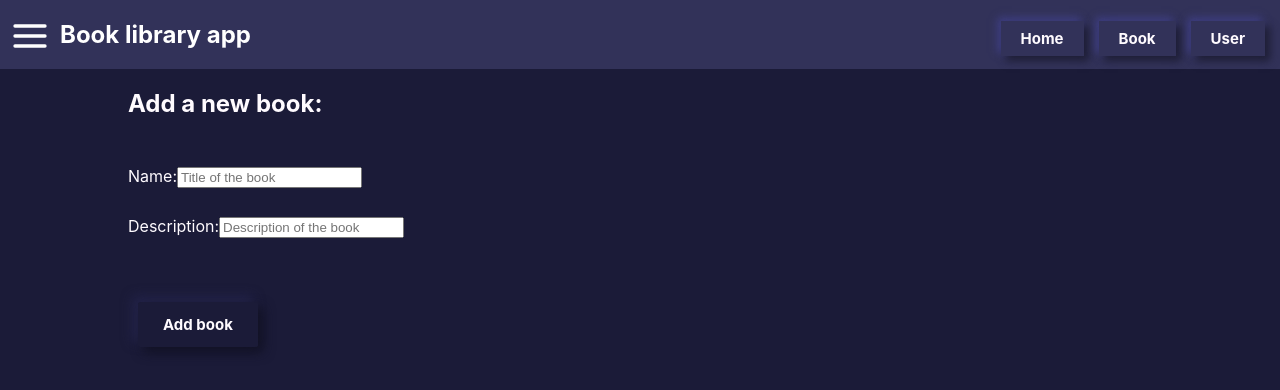
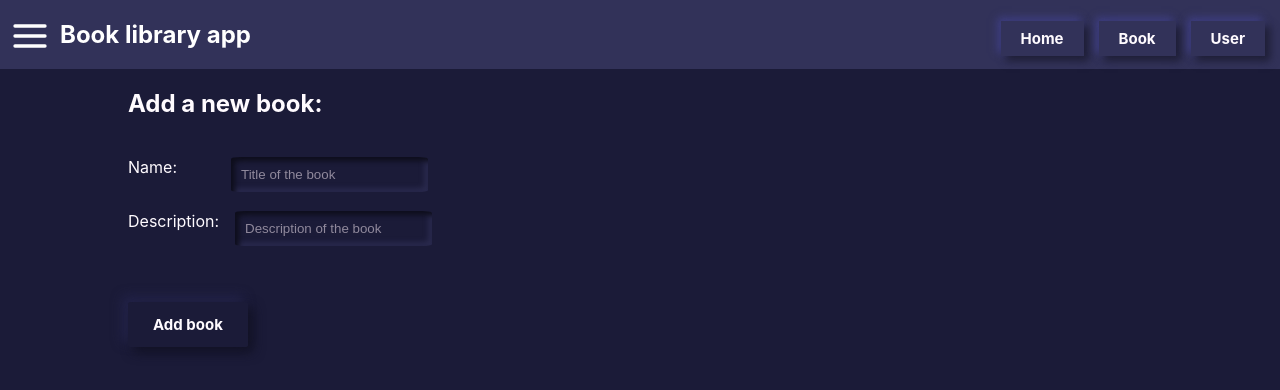
Before and after one commit to Florian935/l3-webtransverse-client, a React (Create React App) app: page /book/add in a window 1280 px wide. Shown: the top 390 px of the page. Built offline with nearby package versions, Linux system fonts and the light colour scheme.

Commit message:
Feat: WIP design

```diff
--- a/src/App.js
+++ b/src/App.js
@@ -8,6 +8,7 @@ import User from './components/users/User';
 import AddUser from './components/users/AddUser';
 import EditUser from './components/users/EditUser';
 import EditBook from './components/books/EditBook';
+import DetailBook from './components/books/DetailBook';
 
 function App() {
   return (
@@ -27,6 +28,9 @@ function App() {
           <Route exact path='/book/edit/:id'>
             <EditBook />
           </Route>
+          <Route exact path='/book/detail/:id'>
+            <DetailBook />
+          </Route>
           <Route exact path='/user'>
             <User />
           </Route>
--- a/src/components/books/AddBook.js
+++ b/src/components/books/AddBook.js
@@ -15,7 +15,7 @@ const ADD_BOOK = gpl`
 export default function AddBook(props) {
   const [formData, setFormData] = useState({});
   const history = useHistory();
-  const [addBook, { data }] = useMutation(ADD_BOOK);
+  const [addBook] = useMutation(ADD_BOOK);
 
   const getData = (key) => (formData.hasOwnProperty(key) ? formData[key] : '');
 
@@ -33,6 +33,7 @@ export default function AddBook(props) {
     <Fragment>
       <div className='add-book-container'>
         <h2>Add a new book:</h2>
+        <div>
           <form onSubmit={onSubmitForm}>
             <div className='name-input'>
               <label>Name:</label>
@@ -57,8 +58,9 @@ export default function AddBook(props) {
               />
             </div>
           </form>
+        </div>
         <div className='add-book-button'>
-          <Link className='link' onClick={(e) => onSubmitForm(e)}>
+          <Link to='/book' className='link' onClick={(e) => onSubmitForm(e)}>
             Add book
           </Link>
         </div>
--- a/src/components/books/Book.js
+++ b/src/components/books/Book.js
@@ -58,30 +58,42 @@ export default function Book(props) {
           <h2>List of all books:</h2>
           <ul>
             {data.books.map((book) => (
+              <Link
+                key={book._id}
+                className='link-list-book'
+                to={{
+                  pathname: `/book/detail/${book._id}`,
+                  state: { book },
+                }}
+              >
                 <li key={book._id} value={book.name}>
                   <div>
                     <h3>Titre: {book.name}</h3>
-                  <p>Description: {book.description}</p>
                   </div>
                   <div>
                     <Link
                       className='link'
-                    to={{ pathname: `/book/edit/${book._id}`, state: { book } }}
+                      to={{
+                        pathname: `/book/edit/${book._id}`,
+                        state: { book },
+                      }}
                     >
                       Edit
                     </Link>
                     <Link
                       className='link'
                       onClick={(e) => onDeleteBook(e, book._id)}
+                      to='/book'
                     >
                       Delete
                     </Link>
                   </div>
                 </li>
+              </Link>
             ))}
           </ul>
         </div>
-        <div className='add-book-container'>
+        <div className='add-book-button-list'>
           <Link to='/book/add' className='link'>
             Add book
           </Link>
--- /dev/null
+++ b/src/components/books/DetailBook.js
@@ -0,0 +1,15 @@
+import { Fragment } from 'react';
+import { useLocation } from 'react-router';
+
+export default function DetailBook(props) {
+  let {
+    state: { book },
+  } = useLocation();
+  const bookDetail = book;
+
+  return (
+    <Fragment>
+      <div>Hello {bookDetail.name}</div>
+    </Fragment>
+  );
+}
--- a/src/components/books/EditBook.js
+++ b/src/components/books/EditBook.js
@@ -17,7 +17,7 @@ export default function EditBook(props) {
   } = useLocation();
   const [formData, setFormData] = useState({ ...book });
   const history = useHistory();
-  const [updateBook, { data }] = useMutation(UPDATE_BOOK);
+  const [updateBook] = useMutation(UPDATE_BOOK);
 
   const getData = (key) => (formData.hasOwnProperty(key) ? formData[key] : '');
 
--- a/src/components/users/AddUser.js
+++ b/src/components/users/AddUser.js
@@ -13,7 +13,7 @@ const ADD_USER = gpl`
 export default function AddUser(props) {
   const [formData, setFormData] = useState({});
   const history = useHistory();
-  const [addUser, { data }] = useMutation(ADD_USER);
+  const [addUser] = useMutation(ADD_USER);
 
   const getData = (key) => (formData.hasOwnProperty(key) ? formData[key] : '');
 
--- a/src/components/users/EditUser.js
+++ b/src/components/users/EditUser.js
@@ -17,7 +17,7 @@ export default function UserEdit(props) {
   } = useLocation();
   const [formData, setFormData] = useState({ ...user });
   const history = useHistory();
-  const [updateUser, { data }] = useMutation(UPDATE_USER);
+  const [updateUser] = useMutation(UPDATE_USER);
 
   const getData = (key) => (formData.hasOwnProperty(key) ? formData[key] : '');
 
--- a/src/styles/AddBook.scss
+++ b/src/styles/AddBook.scss
@@ -2,6 +2,36 @@
   width: 80%;
   margin: auto;
   height: 10rem;
+
+  .name-input,
+  .description-input {
+    width: 300px;
+    display: flex;
+    justify-content: space-between;
+  }
+
+  label {
+    margin-right: 1em;
+  }
+
+  input {
+    border: none;
+    outline: none;
+    color: #fff;
+    padding: 10px 10px 10px 10px;
+    background-color: #1b1b38;
+    border-radius: 5%;
+    box-shadow: inset 4px 4px 5px #0e0e1c, inset -4px -4px 5px #29294d;
+
+    &::placeholder {
+      color: rgb(144, 137, 156);
+    }
+
+    &:hover {
+      background: #1b1b38;
+      box-shadow: inset 2px 2px 2px #111123, inset -2px -2px 2px #25254d;
+    }
+  }
 
   form {
     display: flex;
@@ -16,12 +46,15 @@
     font-size: 15px;
     font-weight: bold;
     padding: 13px 25px;
-    margin: 20px 5px 5px 10px;
+    margin: 20px 5px 5px 0;
     border-radius: 4%;
     background: #1b1b38;
     box-shadow: 5px 5px 12px #111123, -5px -5px 12px #25254d;
 
-    &:hover {
+    &:hover,
+    &:focus-visible {
+      outline: none;
+      border: none;
       background: #1b1b38;
       box-shadow: inset 5px 5px 12px #111123, inset -5px -5px 12px #25254d;
     }
--- a/src/styles/Book.scss
+++ b/src/styles/Book.scss
@@ -1,9 +1,23 @@
 .book-container {
   width: 80%;
   margin: auto;
+  margin-top: 2%;
 
   .list-container {
-    margin: 10px;
+    margin: 1em;
+  }
+
+  .link-list-book {
+    text-decoration: none;
+    color: white;
+  }
+
+  h2 {
+    margin-bottom: 2em;
+  }
+
+  ul {
+    padding-inline-start: 0;
   }
 
   li {
@@ -11,9 +25,9 @@
     display: flex;
     justify-content: space-between;
     align-items: center;
-    margin-bottom: 35px;
+    margin-bottom: 2.5em;
     background-color: #1b1b38;
-    padding: 20px;
+    padding: 1.5em;
     background: #1b1b38;
     border-radius: 3%;
     box-shadow: 5px 5px 12px #0e0e1c, -5px -5px 12px #29294d;
@@ -29,7 +43,7 @@
     text-decoration: none;
     font-size: 15px;
     font-weight: bold;
-    padding: 13px 25px;
+    padding: 0.8em 1.5em;
     margin: 20px 5px 5px 10px;
     border-radius: 4%;
     background: #1b1b38;
@@ -41,10 +55,29 @@
     }
   }
 
-  .add-book-container {
+  .add-book-button-list {
     margin-top: 50px;
     width: 100%;
     display: flex;
     justify-content: flex-end;
   }
 }
+
+@media (max-width: 900px) {
+  .book-container {
+    width: 90%;
+    margin: auto;
+  }
+
+  .add-book-button-list {
+    margin-top: 1em;
+  }
+
+  li {
+    flex-direction: column;
+
+    div {
+      margin-bottom: 2em;
+    }
+  }
+}
--- a/src/styles/Header.scss
+++ b/src/styles/Header.scss
@@ -66,3 +66,24 @@
     flex: 1 1 auto;
   }
 }
+
+@media (max-width: 900px) {
+  .header {
+    .title-with-logo {
+      display: none;
+    }
+  }
+}
+
+@media (max-width: 320px) {
+  .nav {
+    display: none;
+  }
+
+  .header {
+    .title-with-logo {
+      display: flex;
+      font-size: 14px;
+    }
+  }
+}
```
Lines whose indentation alone changed are shown as unchanged.
